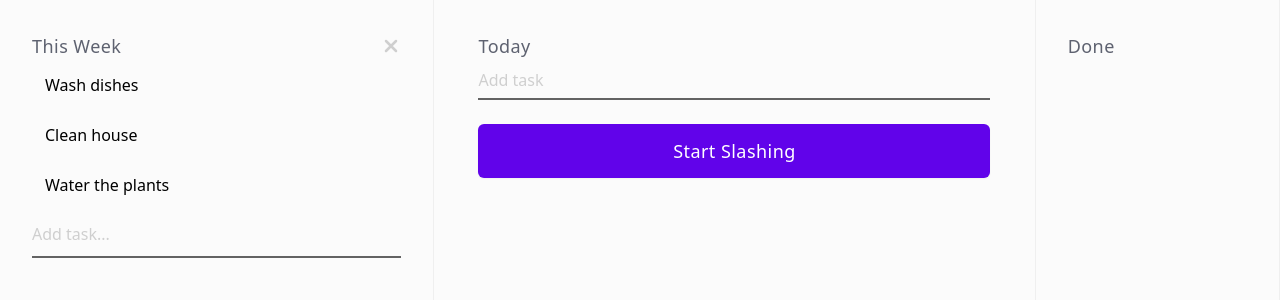
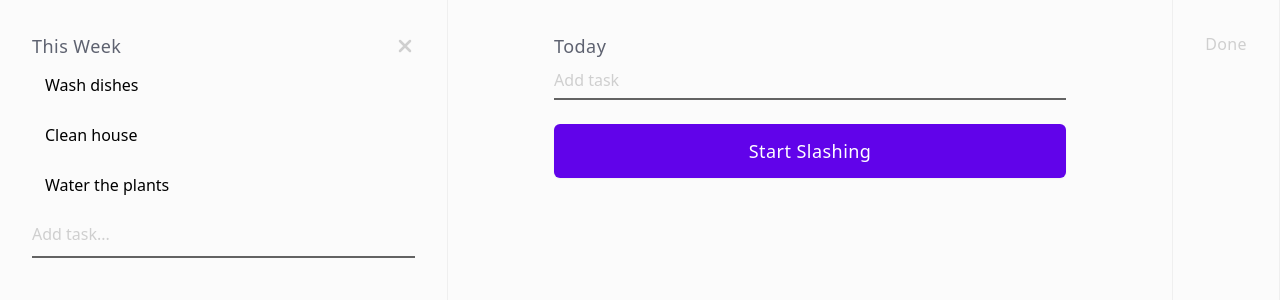
Before and after one commit to neldeles/slash-clone, a React (Create React App) app: page / in a window 1280 px wide. Shown: the top 300 px of the page. Built offline with nearby package versions, Linux system fonts and the light colour scheme.

Commit message:
feat: done container renders done tasks

```diff
--- a/src/App.tsx
+++ b/src/App.tsx
@@ -4,7 +4,7 @@ import { Heading } from "modules/_common/components/Heading";
 import { Button } from "modules/_common/components/Button";
 import { classNames } from "utils/classNames";
 import { ListItem } from "modules/_common/components/ListItem";
-import { AnimatePresence } from "framer-motion";
+import { AnimatePresence, motion } from "framer-motion";
 import { Header } from "modules/_common/components/Header";
 import { AlwaysScrollToBottom } from "modules/_common/components/AlwaysScrollToBottom";
 import { SideContainer } from "modules/_common/components/SideContainer";
@@ -41,6 +41,7 @@ const initialTasks: TTasks = {
 
 function App() {
   const [isActive, setIsActive] = useState(true);
+  const [isDoneContainerActive, setIsDoneContainerActive] = useState(false);
   const [tasks, setTasks] = useState(initialTasks);
   console.log("🚀 ~ file: App.tsx ~ line 34 ~ App ~ tasks", tasks);
   const [newTask, setNewTask] = useState("");
@@ -92,8 +93,7 @@ function App() {
               "font-medium tracking-wide mr-auto",
               isActive
                 ? "text-lg text-gray-500"
-                : "text-gray-300 text-base transition-all duration-75",
-              "group-hover:text-gray-500"
+                : "text-gray-300 text-base transition-all duration-75 group-hover:text-gray-500"
             )}
           >
             This Week
@@ -177,9 +177,73 @@ function App() {
         </div>
       </div>
 
-      <div className="grow py-2 px-8 h-screen border-r border-gray-200">
-        <Heading text="Done" />
-      </div>
+      <SideContainer
+        isActive={isDoneContainerActive}
+        setIsActive={setIsDoneContainerActive}
+      >
+        <Header>
+          <h1
+            className={classNames(
+              "font-medium tracking-wide mr-auto",
+              isDoneContainerActive
+                ? "text-lg text-gray-500"
+                : "text-gray-300 text-base transition-all duration-75",
+              "group-hover:text-gray-500"
+            )}
+          >
+            Done
+          </h1>
+          {isDoneContainerActive ? (
+            <button
+              onClick={() => setIsDoneContainerActive(false)}
+              className={classNames("text-gray-300 hover:text-gray-500")}
+            >
+              <svg
+                xmlns="http://www.w3.org/2000/svg"
+                className="w-5 h-5"
+                fill="none"
+                viewBox="0 0 24 24"
+                stroke="currentColor"
+              >
+                <path
+                  strokeLinecap="round"
+                  strokeLinejoin="round"
+                  strokeWidth={3}
+                  d="M6 18L18 6M6 6l12 12"
+                />
+              </svg>
+            </button>
+          ) : null}
+        </Header>
+
+        {isDoneContainerActive ? (
+          <div>
+            <div className="overflow-auto max-h-[77vh]">
+              <ul className="px-8">
+                <AnimatePresence initial={false}>
+                  {tasks.done.map((task) => {
+                    return (
+                      <ListItem
+                        key={task.id}
+                        id={task.id}
+                        text={task.task}
+                        displayIndex={false}
+                        tasks={tasks}
+                        setTasks={setTasks}
+                      />
+                    );
+                  })}
+                </AnimatePresence>
+                {/*
+                  TODO: might need to memoize this to prevent scrolling
+                  to bottom if another container is updated.
+                */}
+                <AlwaysScrollToBottom dep={tasks.done} />
+              </ul>
+            </div>
+          </div>
+        ) : null}
+      </SideContainer>
     </div>
   );
 }
```
